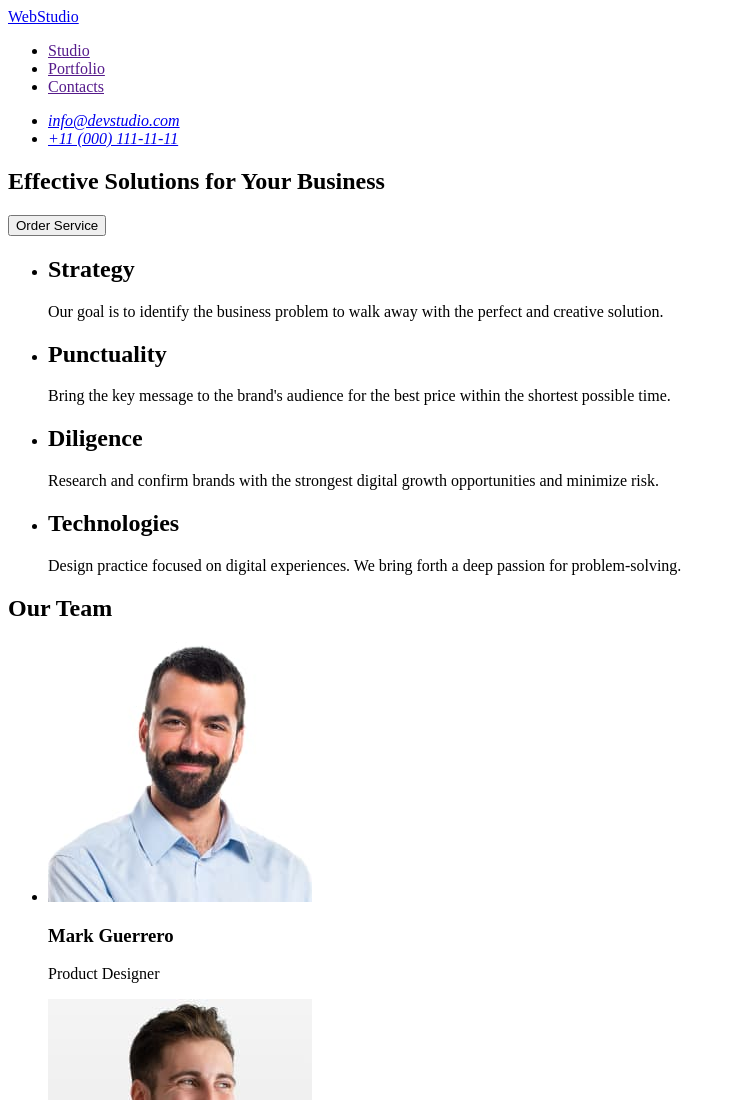
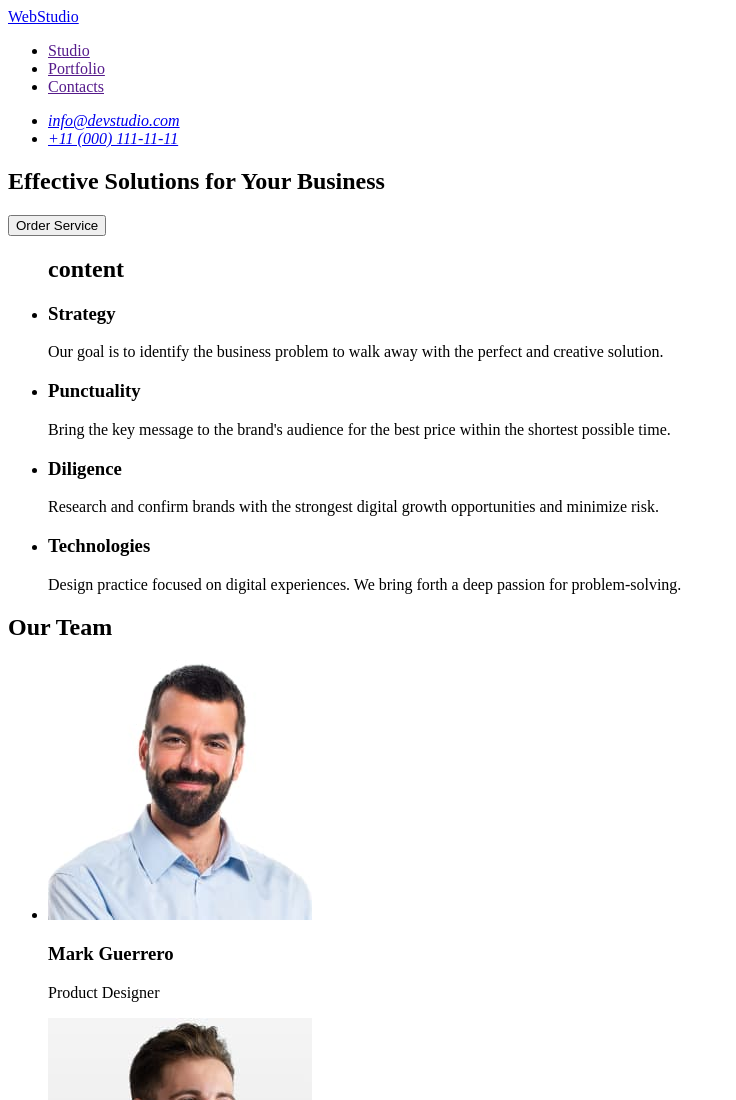
Before and after one commit to Sviatoslav1206/goitmarkuphw01, a plain HTML site: page index.html in a window 1280 px wide. Shown: the top 1100 px of the page, without its empty margins (0-736 px from the left). Drawn offline with Linux system fonts and the light colour scheme.

Commit message:
Update index.html

```diff
--- a/index.html
+++ b/index.html
@@ -29,29 +29,30 @@
       </section>
       <section>
         <ul>
+          <h2>content</h2>
           <li>
-            <h2>Strategy</h2>
+            <h3>Strategy</h3>
             <p>
               Our goal is to identify the business problem to walk away with the
               perfect and creative solution.
             </p>
           </li>
           <li>
-            <h2>Punctuality</h2>
+            <h3>Punctuality</h3>
             <p>
               Bring the key message to the brand's audience for the best price
               within the shortest possible time.
             </p>
           </li>
           <li>
-            <h2>Diligence</h2>
+            <h3>Diligence</h3>
             <p>
               Research and confirm brands with the strongest digital growth
               opportunities and minimize risk.
             </p>
           </li>
           <li>
-            <h2>Technologies</h2>
+            <h3>Technologies</h3>
             <p>
               Design practice focused on digital experiences. We bring forth a
               deep passion for problem-solving.
```
